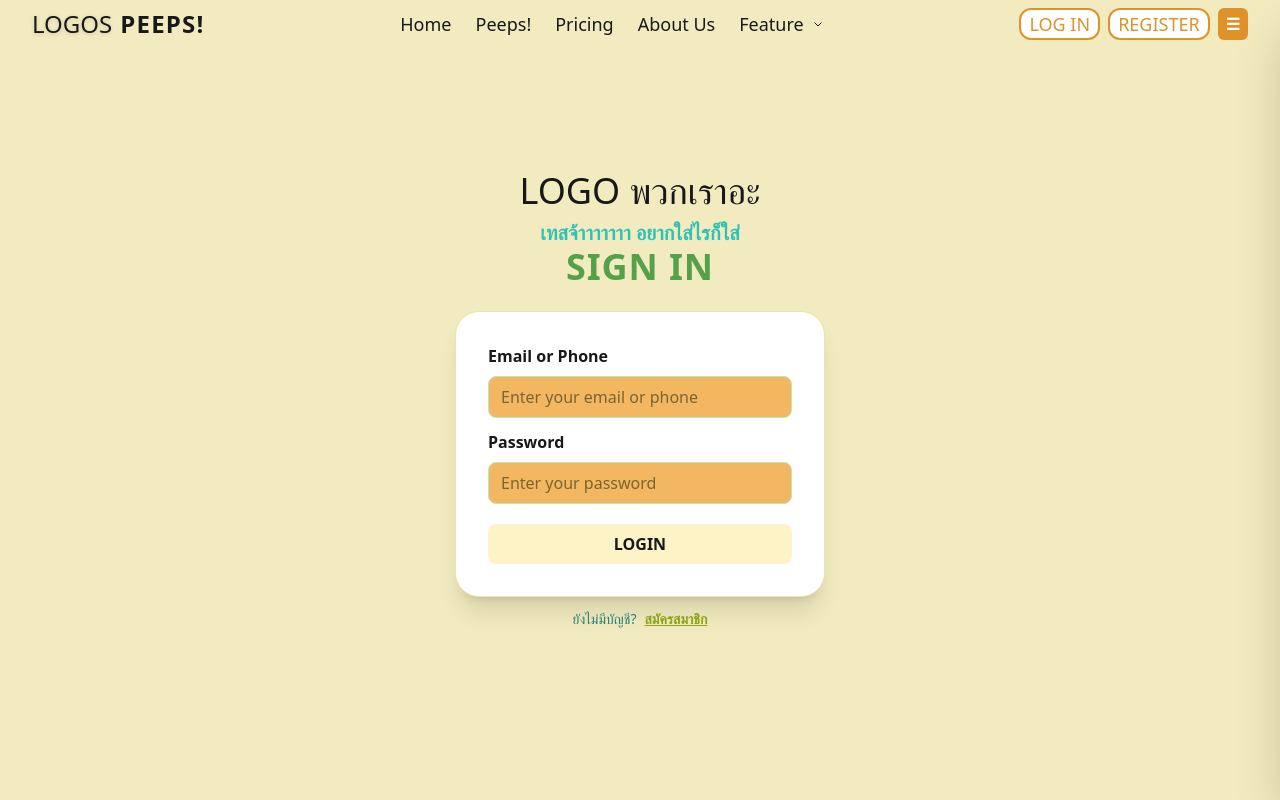
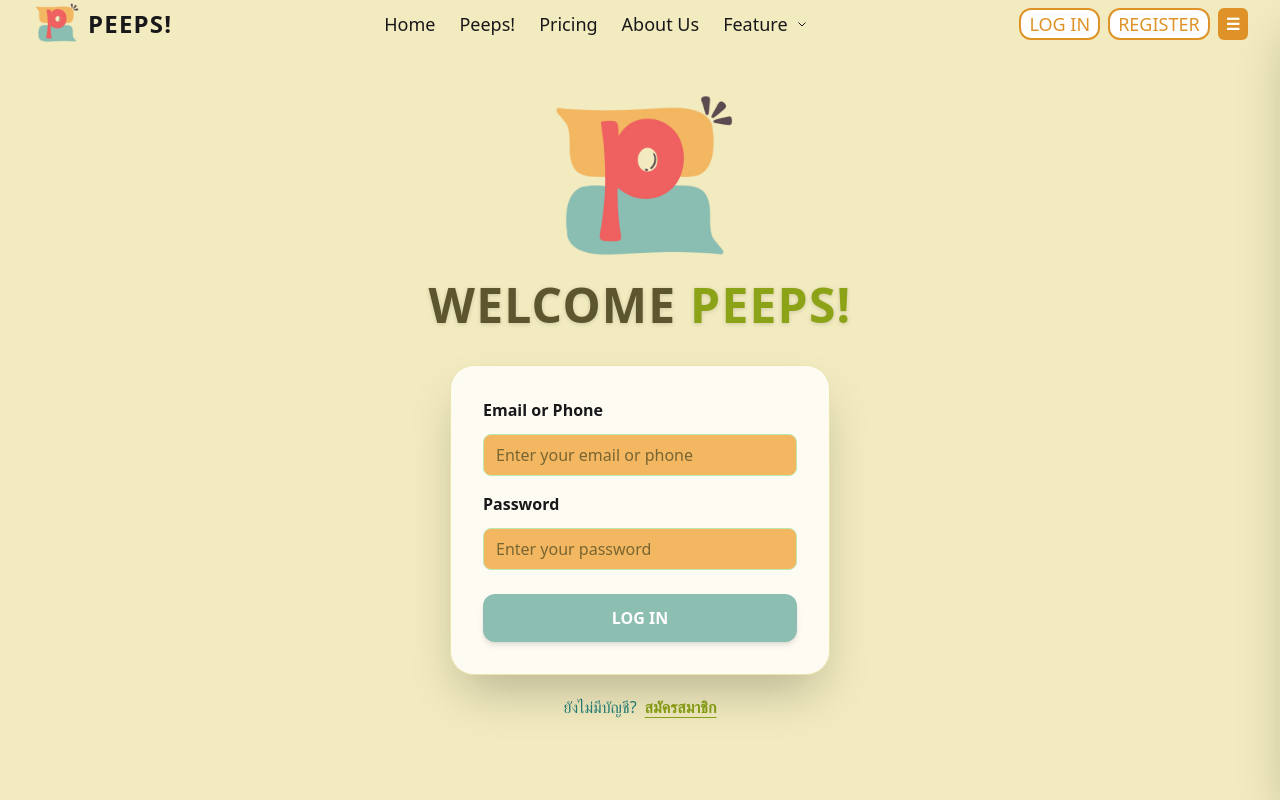
Before and after one commit to Delimie/frontend-peeps, a React (Vite) app: page /login in a window 1280 px wide. Built offline with nearby package versions, Linux system fonts and the light colour scheme.

Commit message:
Edit MainNav Form and Add Validator

```diff
--- a/package.json
+++ b/package.json
@@ -10,6 +10,7 @@
     "preview": "vite preview"
   },
   "dependencies": {
+    "@hookform/resolvers": "^5.1.1",
     "@tailwindcss/vite": "^4.1.11",
     "axios": "^1.10.0",
     "lucide-react": "^0.525.0",
--- a/src/components/FormInput.jsx
+++ b/src/components/FormInput.jsx
@@ -18,6 +18,7 @@ export default function FormInput({
         className="mb-1 rounded-lg px-3 py-2 bg-[#F3B761] placeholder:text-[#786531] text-[#246980] font-medium border border-[#bee8b0] focus:outline-none focus:border-[#2dc1b7]"
         {...register(name)}
         {...props}
+        autoComplete="off"
       />
       {error && <span className="text-red-400 text-xs -mt-2">{error}</span>}
     </>
--- a/src/components/MainNav.jsx
+++ b/src/components/MainNav.jsx
@@ -10,7 +10,8 @@ function MainNav() {
   return (
     <div className="fixed top-0 left-0 w-full flex justify-between items-center bg-[#F2EBBF] px-8 py-2 h-12 z-50">
       <div className="flex gap-2 items-center">
-        <span className="text-2xl drop-shadow-sm">LOGOS</span>
+        {/* <span className="text-2xl drop-shadow-sm">LOGOS</span> */}
+        <img src="./Peeps_Logo.png" className="w-12"/>
         <Link
           to="/"
           className="font-extrabold tracking-wider text-2xl"
--- a/src/pages/Login.jsx
+++ b/src/pages/Login.jsx
@@ -1,35 +1,40 @@
 import { useForm } from "react-hook-form";
 import FormInput from "../components/FormInput";
 import { Link } from "react-router-dom";
+import { yupResolver } from "@hookform/resolvers/yup";
+import { loginSchema } from "../validators/validator";
+
 
 function Login() {
   const {
     register,
     handleSubmit,
     formState: { errors },
-  } = useForm();
+  } = useForm({ resolver: yupResolver(loginSchema) , mode: "onSubmit"});
+
+
   return (
-    <div className="min-h-screen flex items-center justify-center bg-cover bg-center bg-[#F2EBBF]">
-      <div className="w-[370px] mx-auto">
-        <div className="mb-6 text-center">
-          <span className="text-4xl">LOGO พวกเราอะ</span>
-          <h2 className="text-xl mt-2 font-semibold text-[#2dc1b7]">
-            เทสจ้าาาาาาา อยากใส่ไรก็ใส่
-          </h2>
-          <h1 className="text-4xl font-bold text-[#55a149] tracking-wide mb-1">
-            SIGN IN
+    <div className="min-h-screen flex items-center justify-center bg-[#F2EBBF]">
+      <div className="flex flex-col items-center gap-3 w-full">
+        <div className="flex flex-col items-center mb-5">
+          <img src="./Peeps_Logo.png" className="w-50" alt="Peeps Logo" />
+          <h1 className="text-5xl font-extrabold text-[#5c552e] tracking-wide drop-shadow-sm mb-1">
+            WELCOME <span className="text-[#8ca317]">PEEPS!</span>
           </h1>
         </div>
 
-        <form className="bg-white rounded-3xl shadow-xl px-8 py-8 flex flex-col gap-2 border border-[#e8e5b0]">
+        <div className="w-[380px] mx-auto">
+          <form
+            className="bg-white/80 rounded-3xl shadow-2xl px-8 py-8 flex flex-col gap-3 border border-[#e8e5b0] backdrop-blur-sm"
+            onSubmit={handleSubmit()}
+          >
             <FormInput
               label="Email or Phone"
               placeholder="Enter your email or phone"
-            error={errors.username?.message}
+              error={errors.identity?.message}
               register={register}
-            name="username"
+              name="identity"
             />
-
             <FormInput
               label="Password"
               type="password"
@@ -37,21 +42,24 @@ function Login() {
               error={errors.password?.message}
               register={register}
               name="password"
+              autoComplete="off"
             />
-
-          <button className="bg-amber-100 px-2 py-2 rounded-lg font-bold cursor-pointer mt-2">
-            LOGIN
+            <button
+              className="bg-[#8CBEB2] cursor-pointer text-[#ffffff] px-4 py-3 rounded-xl font-bold mt-2 shadow-md hover:scale-105 hover:bg-[#ada069] transition-all duration-200"
+              type="submit"
+            >
+              LOG IN
             </button>
           </form>
-
-        <div className="mt-3 text-center text-[#258178] text-sm">
+          <div className="mt-5 text-center text-[#258178] text-base">
             ยังไม่มีบัญชี?
             <Link
               to="/register"
-            className="text-[#8ca317] ml-2 font-semibold hover:text-[#2dc1b7] underline"
+              className="text-[#8ca317] ml-2 font-semibold hover:text-[#2dc1b7] underline underline-offset-4 transition-colors"
             >
               สมัครสมาชิก
             </Link>
+          </div>
         </div>
       </div>
     </div>
--- /dev/null
+++ b/src/validators/validator.jsx
@@ -0,0 +1,66 @@
+import { object, string, number, date, ref } from "yup";
+
+const emailRegex = /^[a-zA-Z0-9._%+-]+@[a-zA-Z0-9.-]+\.[a-zA-Z]{2,}$/
+const thaiMobileRegex = /^0[0-9]{9}$/
+
+export const registerSchema = object({
+  name: string().required(),
+  identity: string().test(
+    'Identity check',
+    'Identity must be a valid email or mobile number',
+    (value) => {
+      if (!value) { return true }
+      return emailRegex.test(value) || thaiMobileRegex.test(value)
+    }
+  ),
+  password: string().min(6).required(),
+  confirmPassword: string().oneOf([ref("password")], 'confirmPassword must match password'),
+  email: string().email(),
+  mobile: string().matches(thaiMobileRegex),
+  birthDate: date().required('Enter your birth date').max(new Date(), 'Birth date must not be in the future'),
+  gender: string().oneOf(['men', 'women', 'others'], 'Gender must be either "men" or "women" or "others'),
+  occupation: string().required('Enter your occupation'),
+  address: string().required('Enter your province')
+}).noUnknown()
+  .transform((value) => {
+    if (value.email || value.mobile) {
+      delete value.identity
+      return value
+    }
+    const newValue = { ...value, [emailRegex.test(value.identity) ? 'email' : 'mobile']: value.identity }
+    delete newValue.identity
+    return newValue
+  }).test(
+    'require-identity-or-mobile-or-email',
+    'At least one of identity, email, or mobile must be provided',
+    value => {
+      return Boolean(value.identity || value.email || value.mobile)
+    }
+  )
+
+export const loginSchema = object({
+  identity: string().test(
+    "Identity check",
+    "Identity must be a valid email or mobile number",
+    (value) => {
+      if (!value) return true;
+      return emailRegex.test(value) || thaiMobileRegex.test(value);
+    }
+  ).required("กรุณากรอกอีเมลหรือเบอร์โทรศัพท์"),
+  password: string().min(6, "รหัสผ่านอย่างน้อย 6 ตัว").required("กรุณากรอกรหัสผ่าน"),
+});
+
+
+export const validate = (schema, option = {}) => {
+  return async function (req, res, next) {
+    try {
+      const cleanBody = await schema.validate(req.body, { abortEarly: false, ...option })
+      req.body = cleanBody
+      next()
+    } catch (err) {
+      let errMsg = err.errors.join('|||')
+      console.log(errMsg)
+      createError(400, errMsg)
+    }
+  }
+}
```
Also changed, not shown: public/Peeps_Logo.png (added), 1 other file (tests, documents, lock files or other folders). Lines whose indentation alone changed are shown as unchanged.
